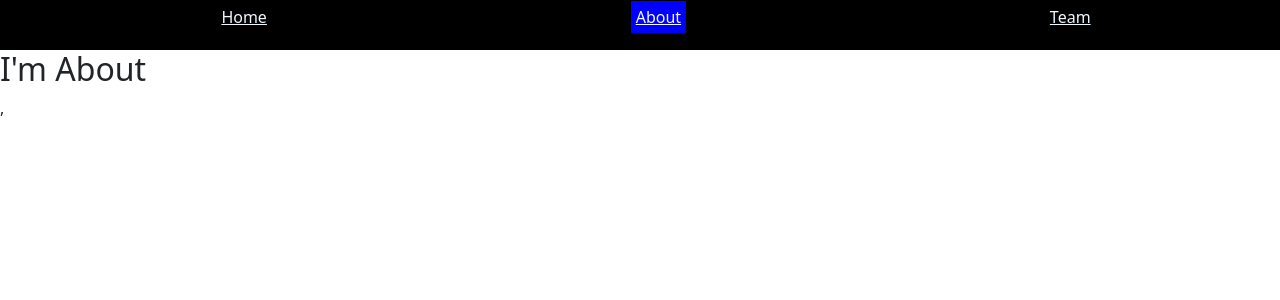
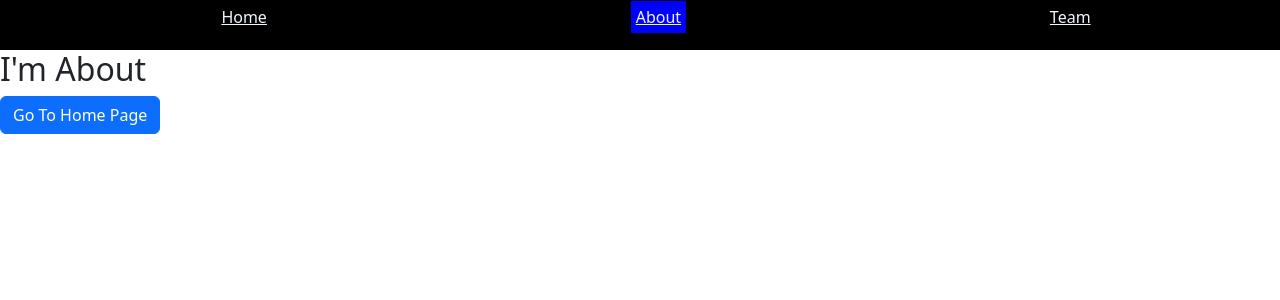
Before and after one commit to Chetan-Frameboxx/React_4pm, a React (Vite) app in the folder React/myrouterapp/: page /about in a window 1280 px wide. Shown: the top 300 px of the page. Built offline with nearby package versions, Linux system fonts and the light colour scheme.

Commit message:
Lecture data

```diff
--- a/React/myrouterapp/src/MyRouter/Router.jsx
+++ b/React/myrouterapp/src/MyRouter/Router.jsx
@@ -3,6 +3,7 @@ import Home from "../components/Home";
 import About from "../components/About";
 import Team from "../components/Team";
 import Navbar from "../components/Navbar";
+import Profile from "../components/Profile";
 
 
 const router = createBrowserRouter([
@@ -18,6 +19,10 @@ const router = createBrowserRouter([
     path: "/team",
     element: <><Navbar/><Team/></>,
   },
+  {
+    path: "/profile/:username",
+    element: <><Navbar/><Profile/></>,
+  },
 ]);
 
 
--- a/React/myrouterapp/src/components/About.jsx
+++ b/React/myrouterapp/src/components/About.jsx
@@ -1,11 +1,21 @@
-import React from 'react'
+import React from "react";
+import { useNavigate } from "react-router";
 
 function About() {
+  const navigate = useNavigate();
+
+  const goToHome = () => {
+    navigate("/");
+  };
+
   return (
     <>
-        <h2>I'm About</h2>
+      <h2>I'm About</h2>
+      <button className="btn btn-primary" onClick={goToHome}>
+        Go To Home Page
+      </button>
     </>
-  )
+  );
 }
 
-export default About
+export default About;
--- a/React/myrouterapp/src/components/Home.jsx
+++ b/React/myrouterapp/src/components/Home.jsx
@@ -1,6 +1,7 @@
 import React from 'react'
 
 function Home() {
+
   return (
     <>
         <h1>I'm Home</h1>
--- /dev/null
+++ b/React/myrouterapp/src/components/Profile.jsx
@@ -0,0 +1,17 @@
+import React from 'react'
+import { useParams } from 'react-router'
+
+function Profile() {
+
+    const params = useParams()
+
+
+
+  return (
+    <>
+        <h2>Hay, I'm User {params.username}</h2>
+    </>
+  )
+}
+
+export default Profile
--- a/React/myrouterapp/src/main.jsx
+++ b/React/myrouterapp/src/main.jsx
@@ -9,6 +9,6 @@ import router from './MyRouter/Router.jsx';
 
 createRoot(document.getElementById('root')).render(
   <StrictMode>
-    <RouterProvider router={router} />,
+    <RouterProvider router={router} />
   </StrictMode>,
 )
```
Also changed, not shown: 1 other file (tests, documents, lock files or other folders).
